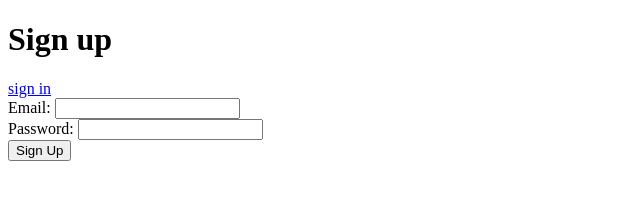
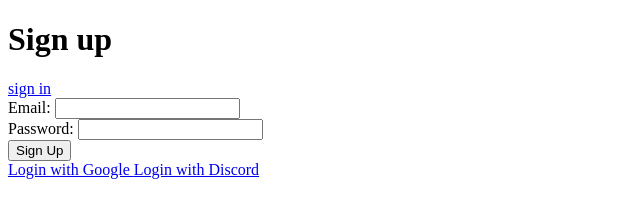
Before and after one commit to deep-vinci/UserAuthServer, a website: page public/signup.html in a window 1280 px wide. Shown: the whole page, without its empty margins (0-640 px from the left). Drawn offline with Linux system fonts and the light colour scheme.

Commit message:
feat: add the login with discord button

```diff
--- a/public/signup.html
+++ b/public/signup.html
@@ -20,6 +20,14 @@
         <div>
             <button type="submit">Sign Up</button>
         </div>
+        <a href="https://accounts.google.com/o/oauth2/v2/auth?client_id=86728315176-gdssg02lghdu48nqi07m885kgo0fnmmv.apps.googleusercontent.com&redirect_uri=http://localhost:3000/auth/google/callback&response_type=code&scope=profile email">
+            Login with Google
+        </a>
+
+        <a href="https://discord.com/oauth2/authorize?client_id=1329038149267099779&response_type=code&redirect_uri=http%3A%2F%2Flocalhost%3A3000%2Fauth%2Fdiscord%2Fcallback&scope=identify+email">
+            Login with Discord
+        </a>
+
     </form>
 </body>
 </html>
```
